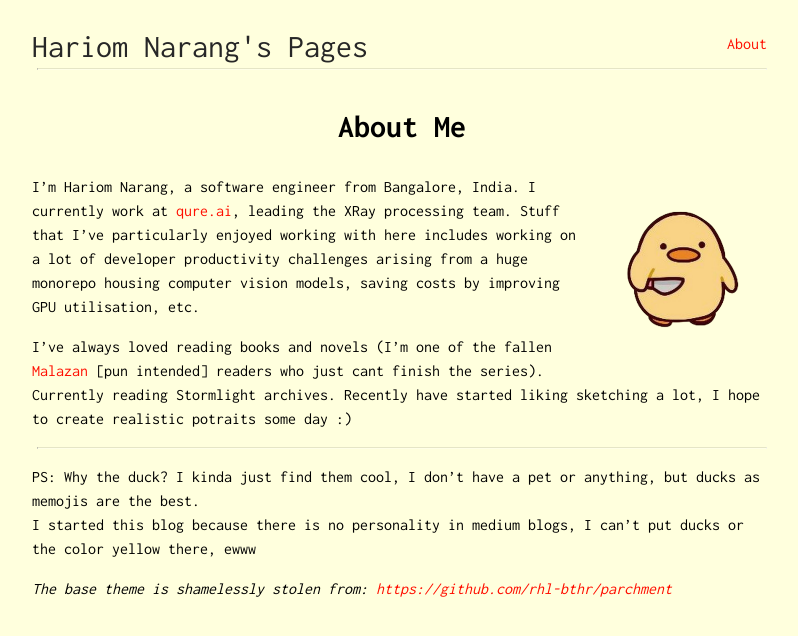
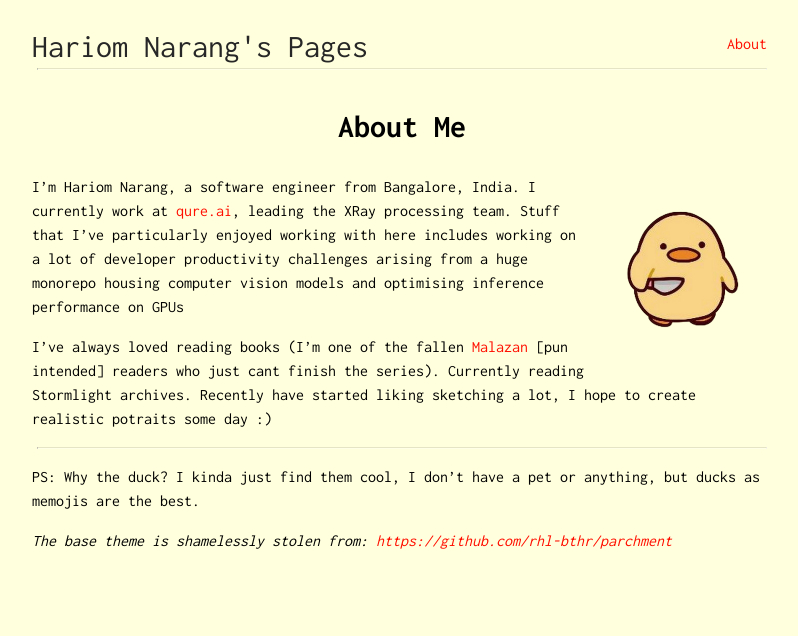
Before and after one commit to narang99/narang99.github.io, a Jekyll site: the page built from about.md, in a window 1280 px wide. Shown: the top 636 px of the page, without its empty margins (238-1036 px from the left). Built offline with Jekyll 4.4.1, drawn with Linux system fonts in a browser that asks for light colours.

Commit message:
fixed about and cdk

```diff
--- a/about.md
+++ b/about.md
@@ -5,17 +5,16 @@ title: About Me
 
 <img class="profile-picture" src="/assets/duck-with-knife.png">
 
-I'm Hariom Narang, a software engineer from Bangalore, India. I currently work at [qure.ai](https://www.qure.ai), leading the XRay processing team. Stuff that I've particularly enjoyed working with here includes working on a lot of developer productivity challenges arising from a huge monorepo housing computer vision models, saving costs by improving GPU utilisation, etc.
+I'm Hariom Narang, a software engineer from Bangalore, India. I currently work at [qure.ai](https://www.qure.ai), leading the XRay processing team. Stuff that I've particularly enjoyed working with here includes working on a lot of developer productivity challenges arising from a huge monorepo housing computer vision models and optimising inference performance on GPUs
 
 
-I've always loved reading books and novels (I'm one of the fallen [Malazan](https://www.goodreads.com/series/43493-malazan-book-of-the-fallen) [pun intended] readers who just cant finish the series). Currently reading Stormlight archives. Recently have started liking sketching a lot, I hope to create realistic potraits some day :)
+I've always loved reading books (I'm one of the fallen [Malazan](https://www.goodreads.com/series/43493-malazan-book-of-the-fallen) [pun intended] readers who just cant finish the series). Currently reading Stormlight archives. Recently have started liking sketching a lot, I hope to create realistic potraits some day :)
 
 
 
 ---
 
 PS: Why the duck? I kinda just find them cool, I don't have a pet or anything, but ducks as memojis are the best.
-I started this blog because there is no personality in medium blogs, I can't put ducks or the color yellow there, ewww
 
 
 
```
Also changed, not shown: _posts/2024-11-08-aws-cdk-resource-imports.md (+1 -4 lines).
